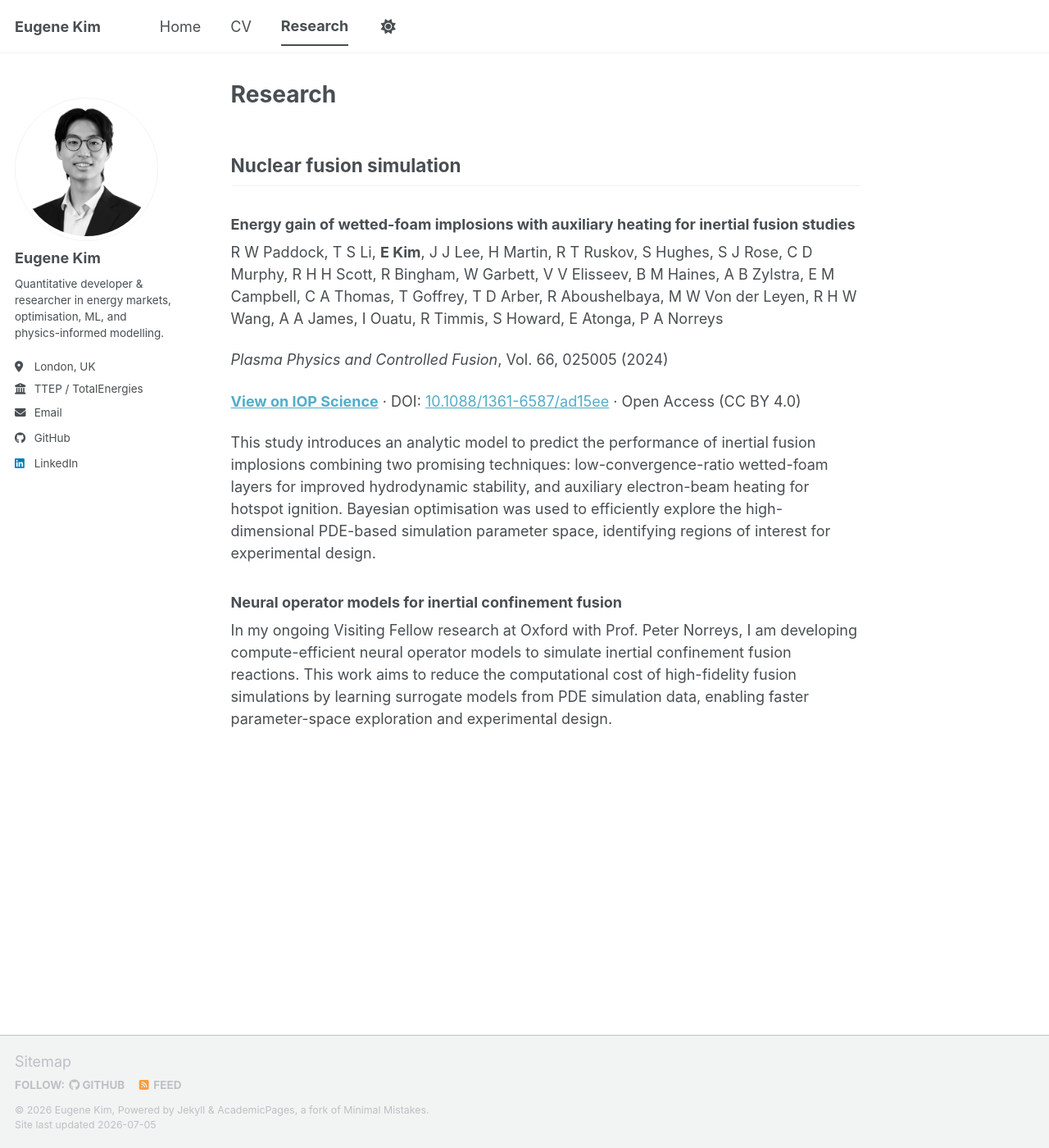
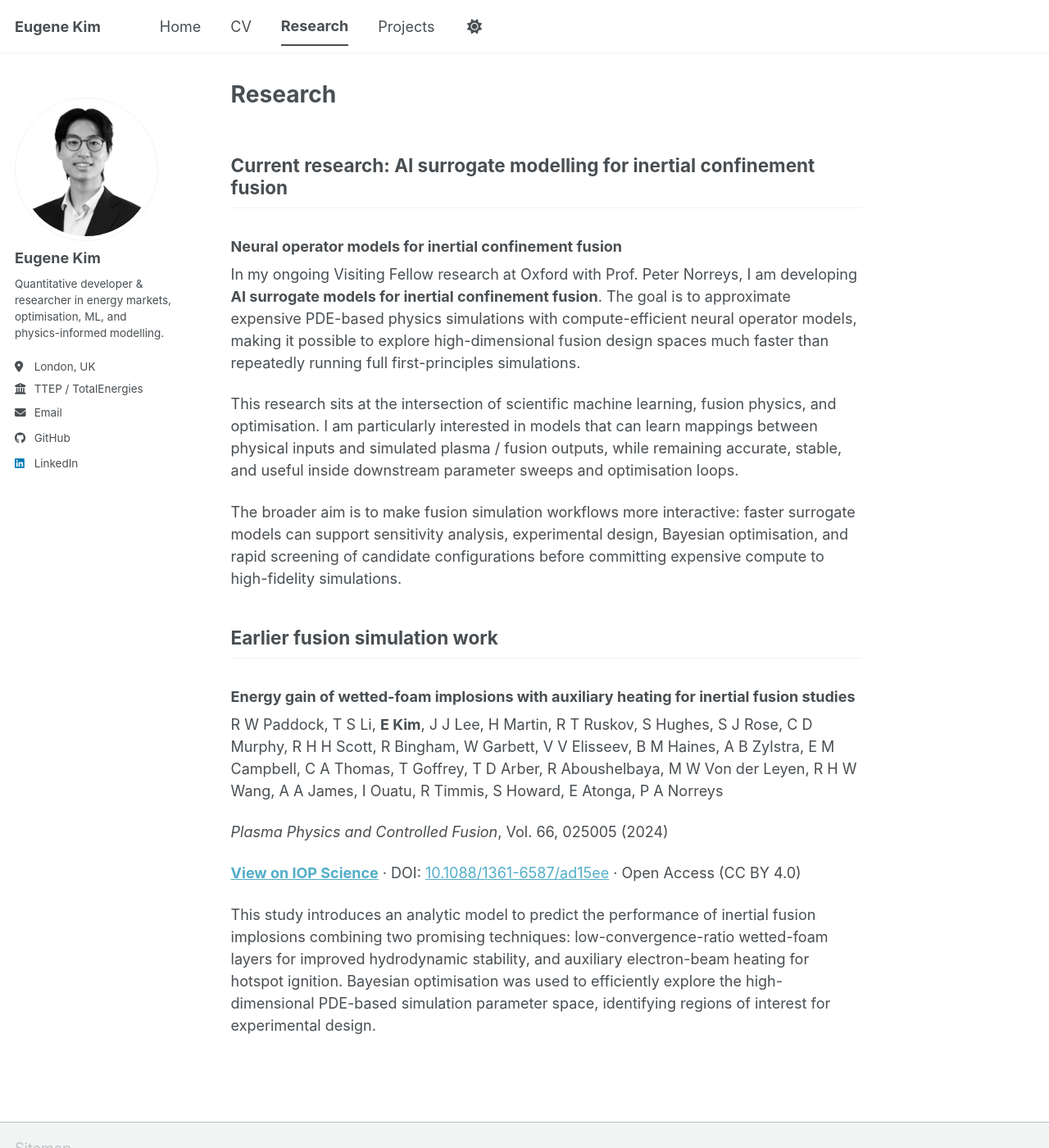
Before and after one commit to eugkim0120/eugkim0120.github.io, a Jekyll site: the page built from _pages/research.md, in a window 1280 px wide and 1400 px high. Shown: the whole window at 82% size. Built offline with Jekyll 4.4.1, drawn with Linux system fonts in a browser that asks for light colours; a script bundle is joined from its source files by our own code; library files that are not in the unit come from our copies.

Commit message:
Prioritize AI fusion research and add projects page

```diff
--- a/_data/navigation.yml
+++ b/_data/navigation.yml
@@ -13,3 +13,6 @@ main:
 
   - title: "Research"
     url: /research/
+
+  - title: "Projects"
+    url: /projects/
--- a/_pages/research.md
+++ b/_pages/research.md
@@ -4,7 +4,17 @@ title: "Research"
 author_profile: true
 ---
 
-## Nuclear fusion simulation
+## Current research: AI surrogate modelling for inertial confinement fusion
+
+### Neural operator models for inertial confinement fusion
+
+In my ongoing Visiting Fellow research at Oxford with Prof. Peter Norreys, I am developing **AI surrogate models for inertial confinement fusion**. The goal is to approximate expensive PDE-based physics simulations with compute-efficient neural operator models, making it possible to explore high-dimensional fusion design spaces much faster than repeatedly running full first-principles simulations.
+
+This research sits at the intersection of scientific machine learning, fusion physics, and optimisation. I am particularly interested in models that can learn mappings between physical inputs and simulated plasma / fusion outputs, while remaining accurate, stable, and useful inside downstream parameter sweeps and optimisation loops.
+
+The broader aim is to make fusion simulation workflows more interactive: faster surrogate models can support sensitivity analysis, experimental design, Bayesian optimisation, and rapid screening of candidate configurations before committing expensive compute to high-fidelity simulations.
+
+## Earlier fusion simulation work
 
 ### Energy gain of wetted-foam implosions with auxiliary heating for inertial fusion studies
 
@@ -15,7 +25,3 @@ R W Paddock, T S Li, **E Kim**, J J Lee, H Martin, R T Ruskov, S Hughes, S J Ros
 [**View on IOP Science**](https://iopscience.iop.org/article/10.1088/1361-6587/ad15ee) · DOI: [10.1088/1361-6587/ad15ee](https://doi.org/10.1088/1361-6587/ad15ee) · Open Access (CC BY 4.0)
 
 This study introduces an analytic model to predict the performance of inertial fusion implosions combining two promising techniques: low-convergence-ratio wetted-foam layers for improved hydrodynamic stability, and auxiliary electron-beam heating for hotspot ignition. Bayesian optimisation was used to efficiently explore the high-dimensional PDE-based simulation parameter space, identifying regions of interest for experimental design.
-
-### Neural operator models for inertial confinement fusion
-
-In my ongoing Visiting Fellow research at Oxford with Prof. Peter Norreys, I am developing compute-efficient neural operator models to simulate inertial confinement fusion reactions. This work aims to reduce the computational cost of high-fidelity fusion simulations by learning surrogate models from PDE simulation data, enabling faster parameter-space exploration and experimental design.
```
Also changed, not shown: _pages/about.md (+5 -1 lines), _pages/projects.md (added, +26 -0 lines).
